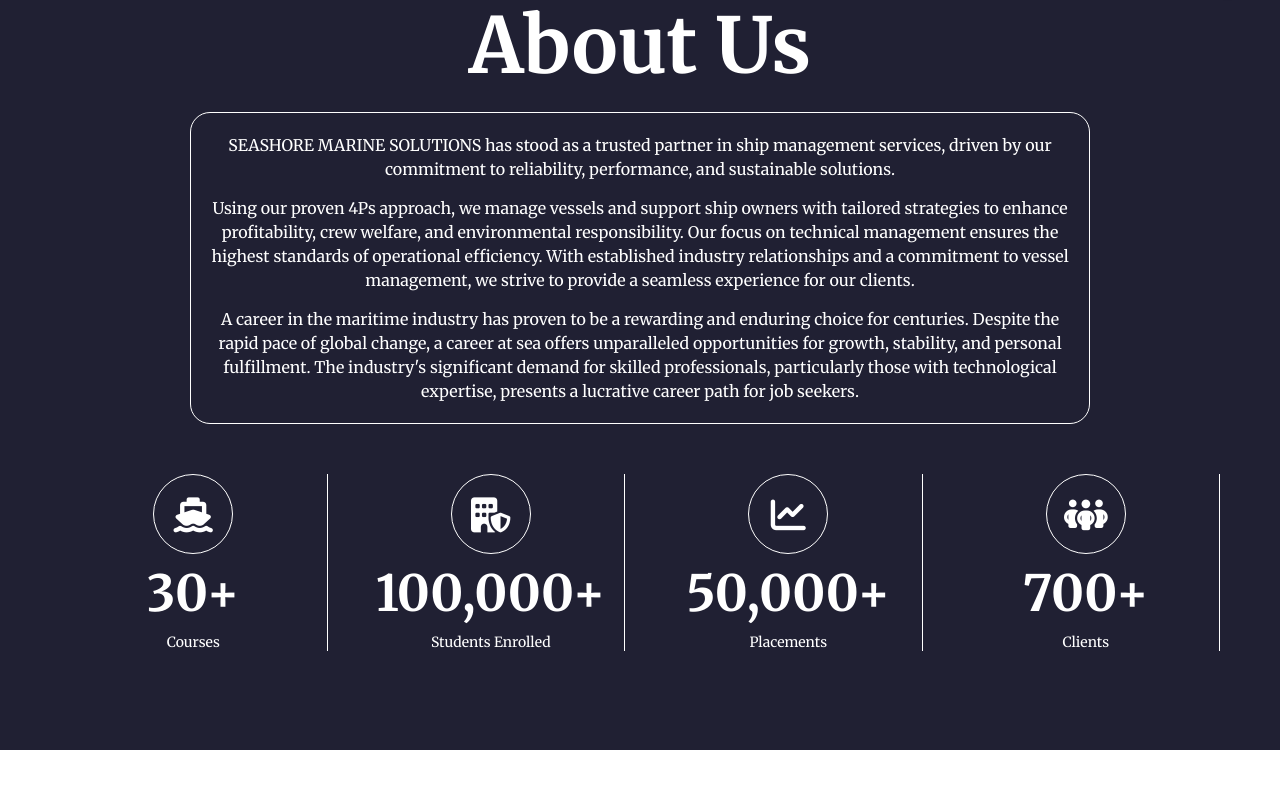
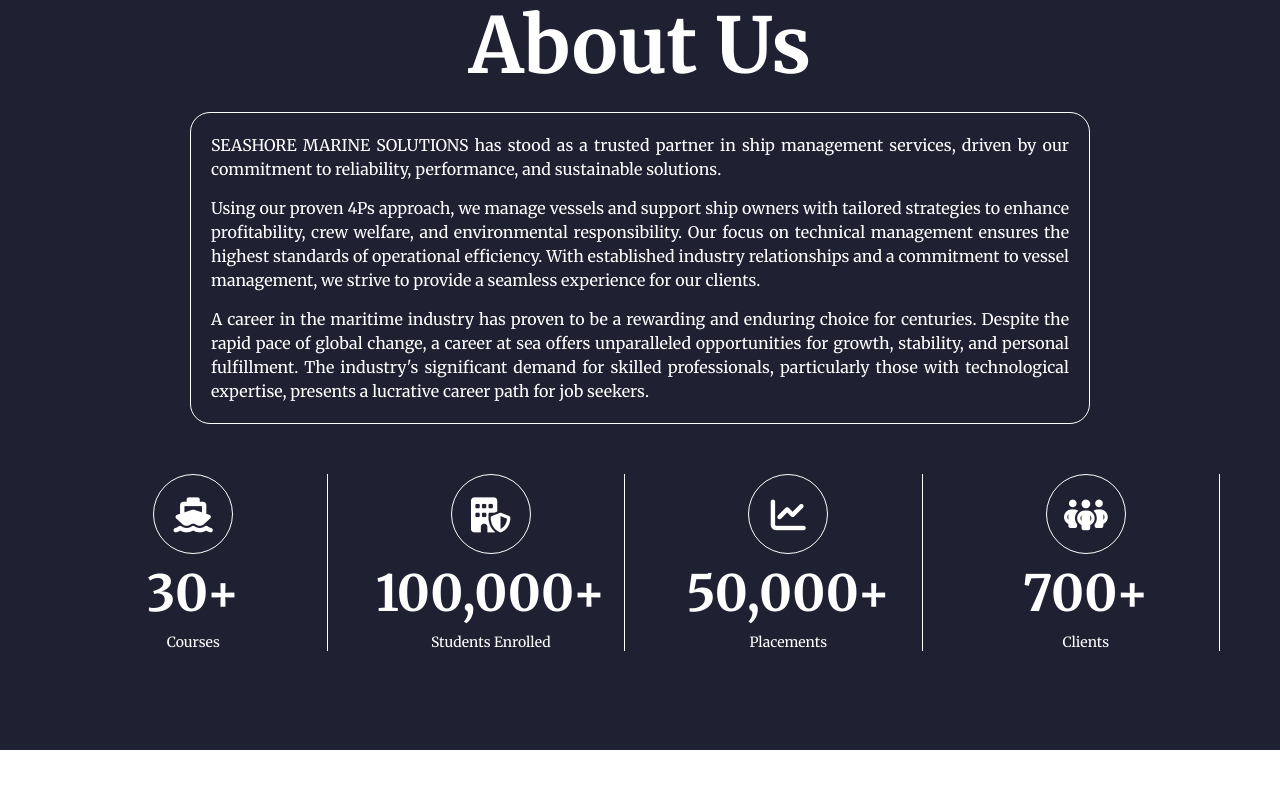
Before and after one commit to seashoremarine/website, a React (Vite) app: page / in a window 1280 px wide. Shown: the part 780-1580 px from the top of the page. Built offline with nearby package versions, Linux system fonts and the light colour scheme.

Commit message:
updated video:

```diff
--- a/src/components/homeComponents/section2/Section2.css
+++ b/src/components/homeComponents/section2/Section2.css
@@ -24,7 +24,9 @@
   padding: 20px;
   border-radius: 20px;
 }
-
+.section1-details p{
+  text-align: justify;
+}
 .section1-services {
   display: grid;
   grid-template-columns: repeat(4, 1fr); /* default: 4 columns */
--- a/src/components/homeComponents/section5/Section5.jsx
+++ b/src/components/homeComponents/section5/Section5.jsx
@@ -1,6 +1,6 @@
 import React from 'react'
 import './Section5.css'
-import personcareers from '../../../assets/personcareers.webp'
+import personcareers from '../../../assets/career.png'
 
 const Section5 = () => {
   return (
--- a/src/pages/Home.jsx
+++ b/src/pages/Home.jsx
@@ -1,7 +1,7 @@
 import React from 'react'
 import Navbar from '../components/navbar/Navbar'
 import Section1 from '../components/homeComponents/section1/Section1'
-import video from '../assets/sewa.MOV'
+import video from '../assets/sea.mp4'
 import Section2 from '../components/homeComponents/section2/Section2'
 import Section3 from '../components/homeComponents/section3/Section3'
 import Section4 from '../components/homeComponents/section4/Section4'
```
Also changed, not shown: 1 other file (tests, documents, lock files or other folders).
